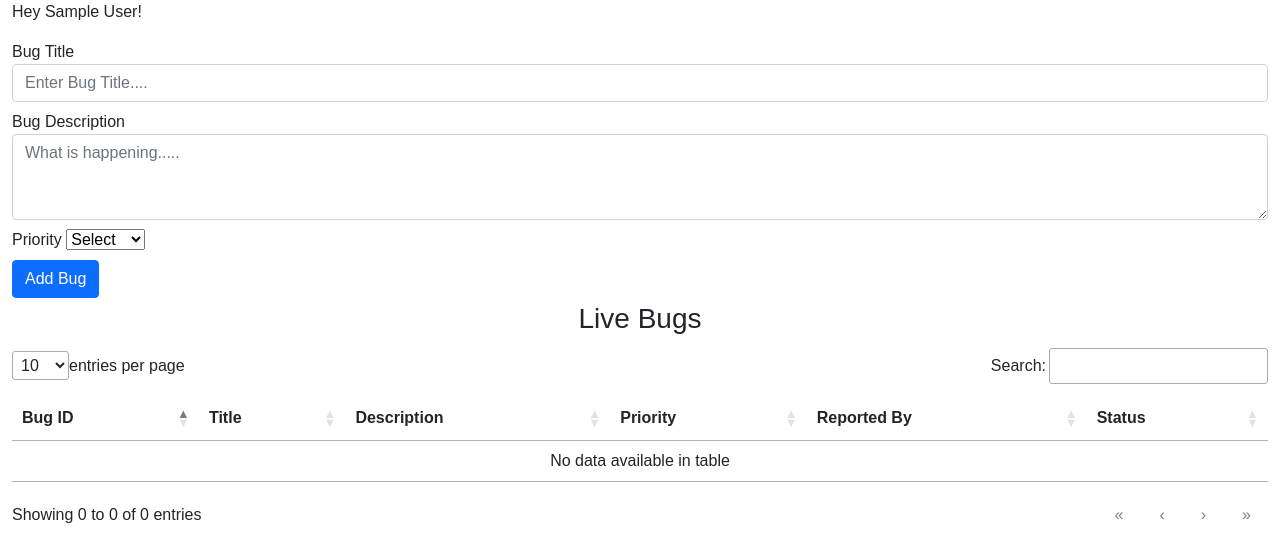
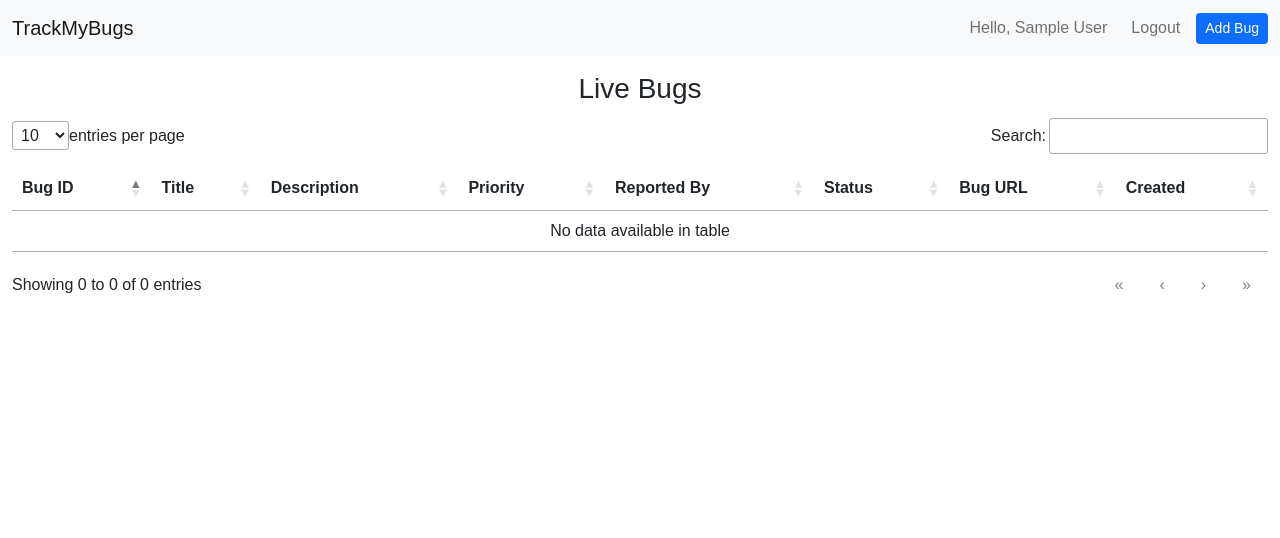
Before and after one commit to MattHickling/TrackMyBugs, a PHP site: page /dashboard.php in a window 1280 px wide. Shown: the top 538 px of the page. Run offline with PHP 8.4, Linux system fonts and the light colour scheme; the visitor is signed in with stand-in values (Sample User, id 1); data that the repository does not hold is empty.

Commit message:
adding the bug url and sorting the header to allow bug adding from anywhere

```diff
--- a/public/dashboard.php
+++ b/public/dashboard.php
@@ -5,14 +5,14 @@ if (!isset($_SESSION['user_id'])) {
     header("Location: login.php");
     exit;
 }
-
+include '../templates/header.php';
 require '../config/config.php';
 require '../vendor/autoload.php';
 require '../src/classes/Dashboard.php';
 
 if ($_SERVER['REQUEST_METHOD'] === 'POST') {
     $dashboard = new Dashboard($conn);
-    $dashboard->addBug($_POST['bug_title'], $_POST['bug_description'], $_POST['priority'], $_SESSION['user_id']);
+    $dashboard->addBug($_POST['bug_title'], $_POST['bug_description'], $_POST['priority'], $_POST['bug_url'], $_SESSION['user_id']);
 }
 
 include '../templates/dashboard-template.php';
--- a/sql/november2025.sql
+++ b/sql/november2025.sql
@@ -14,6 +14,7 @@ CREATE TABLE IF NOT EXISTS bugs (
     `title` VARCHAR(255) NOT NULL,
     description TEXT,
     status ENUM('open', 'in_progress', 'closed') DEFAULT 'open',
+    `bug_url` TEXT NULL,
     priority ENUM('low', 'medium', 'high') DEFAULT 'medium',
     `created_at` TIMESTAMP DEFAULT CURRENT_TIMESTAMP,
     `updated_at` TIMESTAMP DEFAULT CURRENT_TIMESTAMP ON UPDATE CURRENT_TIMESTAMP,
--- a/src/classes/Dashboard.php
+++ b/src/classes/Dashboard.php
@@ -9,12 +9,12 @@ class Dashboard
         $this->conn = $conn;
     }
 
-    public function addBug($title, $description, $priority, $user)
+    public function addBug($title, $description, $priority, $bug_url, $user)
     {
         // print_r($priority);
         $priority = intval($priority);
-        $stmt = $this->conn->prepare("INSERT INTO bugs (title, description, priority, user_id) VALUES (?, ?, ?, ?)");
-        $stmt->bind_param("ssii", $title, $description, $priority, $user);
+        $stmt = $this->conn->prepare("INSERT INTO bugs (title, description, priority, bug_url, user_id) VALUES (?, ?, ?, ?, ?)");
+        $stmt->bind_param("ssisi", $title, $description, $priority, $bug_url, $user);
         $stmt->execute();
         $result = $stmt->get_result();
 
@@ -28,7 +28,9 @@ class Dashboard
                     b.description,
                     b.priority AS priority_name,
                     b.status AS status_name,
-                    u.first_name
+                    u.first_name,
+                    b.bug_url,
+                    b.created_at
                 FROM bugs b
                 LEFT JOIN users u ON u.id = b.user_id
                 ORDER BY b.id DESC";
--- a/templates/dashboard-template.php
+++ b/templates/dashboard-template.php
@@ -11,38 +11,6 @@
     <title>Dashboard</title>
 </head>
 <body>
-
-
-<div class="container-fluid">
-    <p>Hey <?php echo htmlspecialchars($_SESSION['first_name']); ?>!</p>
-<form action="/TrackMyBugs/public/dashboard.php" method="post">
-  <div class="form-group mb-2">
-    <label for="title">Bug Title</label>
-    <input type="text" class="form-control" id="bug_title" placeholder="Enter Bug Title...." name="bug_title" required>
-  </div>
-
-  <div class="form-group mb-2">
-    <label for="description">Bug Description</label>
-    <textarea class="form-control" id="bug_description" placeholder="What is happening....." name="bug_description" rows="3"></textarea>
-  </div>
-
-
-  <div class="form-group mb-2">
-    <label for="exampleFormControlSelect2">Priority</label>
-     <select id="priority" name="priority" required>
-        <option value="">Select</option>
-        <?php foreach ($priorities as $priority): ?>
-            <option value="<?php echo $priority['id']; ?>">
-                <?php echo htmlspecialchars($priority['name']); ?>
-            </option>
-        <?php endforeach; ?>
-    </select>
-  </div>
-
-
-  <button type="submit" class="btn btn-primary">Add Bug</button>
-</form>
-</div>
 <div class="container-fluid mt-1 text-center">
 <h3>Live Bugs</h3>
 <table id="live_bugs">
@@ -53,6 +21,8 @@
         <th>Priority</th>
         <th>Reported By</th>
         <th>Status</th>
+        <th>Bug URL</th>
+        <th>Created</th>
     </thead>
     <tbody>
         <?php if (!empty($bugs)){?>
@@ -64,6 +34,8 @@
                     <td><?php echo htmlspecialchars($bug['priority']); ?></td>
                     <td><?php echo htmlspecialchars($bug['first_name']); ?></td>
                     <td><?php echo htmlspecialchars($bug['status']); ?></td>
+                    <td><?php echo htmlspecialchars($bug['bug_url']); ?></td>
+                    <td><?php echo htmlspecialchars($bug['created_at']); ?></td>
                 </tr>
             <?php endforeach;
             }?>
@@ -86,7 +58,9 @@
                 { data: 'description' },
                 { data: 'priority_name' },
                 { data: 'first_name' },
-                { data: 'status_name' }
+                { data: 'status_name' },
+                { data: 'bug_url' },
+                { data: 'created_at' }
             ]
         });
 
--- a/templates/header.php
+++ b/templates/header.php
@@ -1,22 +1,68 @@
-<nav class="navbar navbar-expand-lg navbar-light bg-light">
-  <a class="navbar-brand" href="#">Navbar</a>
-  <button class="navbar-toggler" type="button" data-toggle="collapse" data-target="#navbarNav" aria-controls="navbarNav" aria-expanded="false" aria-label="Toggle navigation">
-    <span class="navbar-toggler-icon"></span>
-  </button>
-  <div class="collapse navbar-collapse" id="navbarNav">
-    <ul class="navbar-nav">
-      <li class="nav-item active">
-        <a class="nav-link" href="#">Home <span class="sr-only">(current)</span></a>
+<!DOCTYPE html>
+<html lang="en">
+<head>
+    <meta charset="UTF-8">
+    <meta name="viewport" content="width=device-width, initial-scale=1.0">
+    <title>TrackMyBugs</title>
+    <link href="/TrackMyBugs/public/assets/css/bootstrap.min.css" rel="stylesheet">
+    <link href="/TrackMyBugs/public/assets/css/font-awesome.css" rel="stylesheet">
+    <link href="/TrackMyBugs/public/assets/css/login.css" rel="stylesheet">
+    <link rel="stylesheet" href="/TrackMyBugs/public/assets/datatables/css/datatables.min.css">
+</head>
+<body>
+
+<nav class="navbar navbar-expand-lg navbar-light bg-light mb-3">
+    <div class="container-fluid">
+        <a class="navbar-brand" href="/TrackMyBugs/public/dashboard.php">TrackMyBugs</a>
+        <div class="collapse navbar-collapse">
+            <ul class="navbar-nav ms-auto align-items-center">
+                <li class="nav-item me-2">
+                    <span class="nav-link">Hello, <?php echo htmlspecialchars($_SESSION['first_name']); ?></span>
                 </li>
-      <!-- <li class="nav-item">
-        <a class="nav-link" href="#">Features</a>
+                <li class="nav-item me-2">
+                    <a class="nav-link" href="/TrackMyBugs/public/logout.php">Logout</a>
                 </li>
                 <li class="nav-item">
-        <a class="nav-link" href="#">Pricing</a>
+                    <!-- Add Bug button triggers modal -->
+                    <button type="button" class="btn btn-primary btn-sm" data-bs-toggle="modal" data-bs-target="#addBugModal">
+                        Add Bug
+                    </button>
                 </li>
-      <li class="nav-item">
-        <a class="nav-link disabled" href="#">Disabled</a>
-      </li> -->
             </ul>
         </div>
+    </div>
 </nav>
+
+<!-- Modal form for adding bug (available on all pages) -->
+<div class="modal fade" id="addBugModal" tabindex="-1" aria-hidden="true">
+  <div class="modal-dialog modal-dialog-centered">
+    <div class="modal-content p-3">
+      <form action="/TrackMyBugs/public/dashboard.php" method="post">
+        <div class="mb-2">
+          <label for="bug_title" class="form-label">Bug Title</label>
+          <input type="text" class="form-control form-control-sm" id="bug_title" name="bug_title" required>
+        </div>
+        <div class="mb-2">
+          <label for="bug_description" class="form-label">Description</label>
+          <textarea class="form-control form-control-sm" id="bug_description" name="bug_description" rows="2" required></textarea>
+        </div>
+         <div class="mb-2">
+          <label for="bug_url" class="form-label">Bug URL</label>
+          <input type="text" class="form-control form-control-sm" id="bug_url" name="bug_url" required>
+        </div>
+        <div class="mb-2">
+          <label for="priority" class="form-label">Priority</label>
+          <select class="form-select form-select-sm" id="priority" name="priority" required>
+            <option value="">Select</option>
+            <?php foreach ($priorities as $priority): ?>
+              <option value="<?php echo $priority['id']; ?>"><?php echo htmlspecialchars($priority['name']); ?></option>
+            <?php endforeach; ?>
+          </select>
+        </div>
+        <div class="text-end">
+          <button type="submit" class="btn btn-success btn-sm">Add Bug</button>
+        </div>
+      </form>
+    </div>
+  </div>
+</div>
```
Lines whose indentation alone changed are shown as unchanged.
